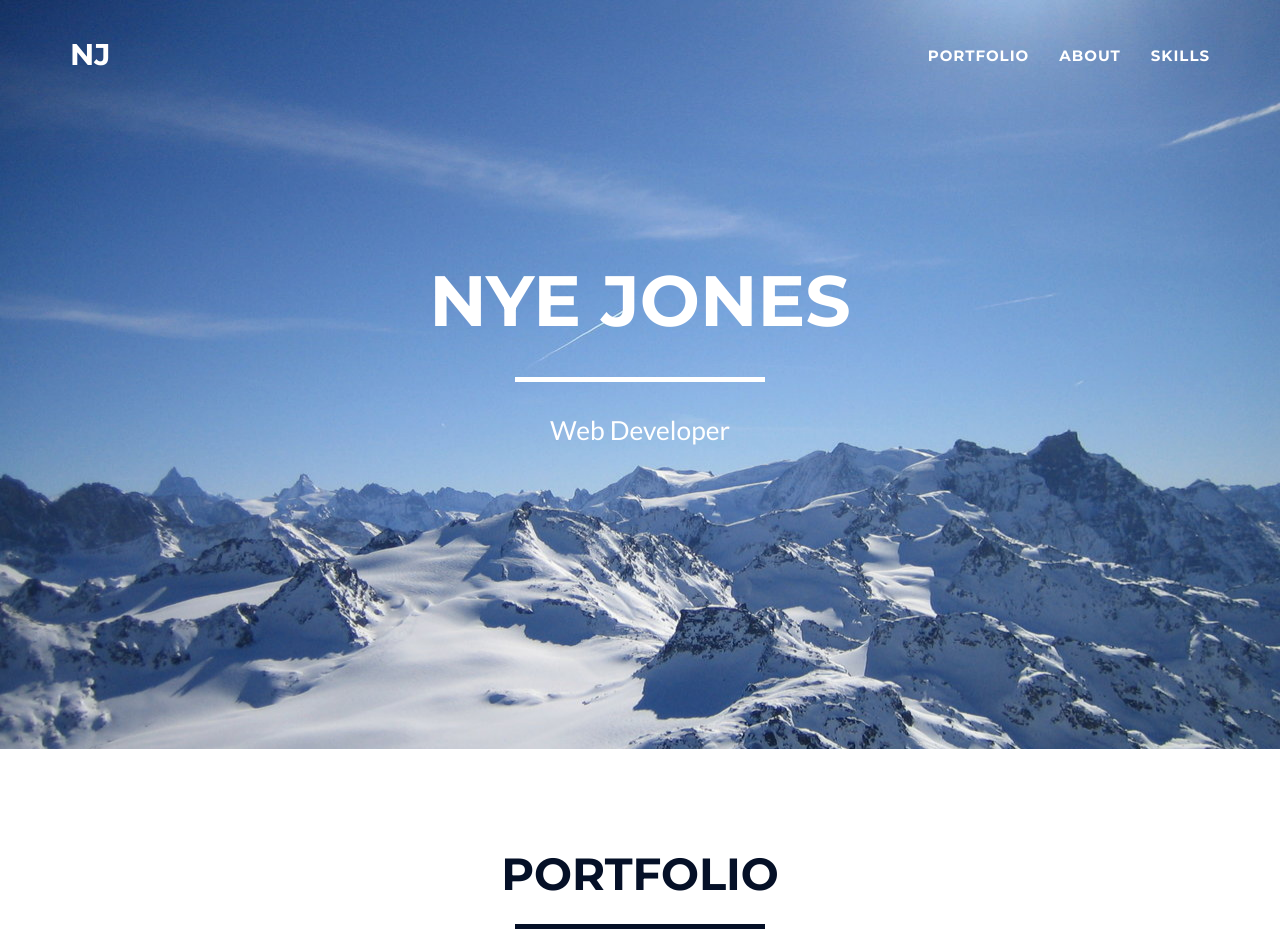
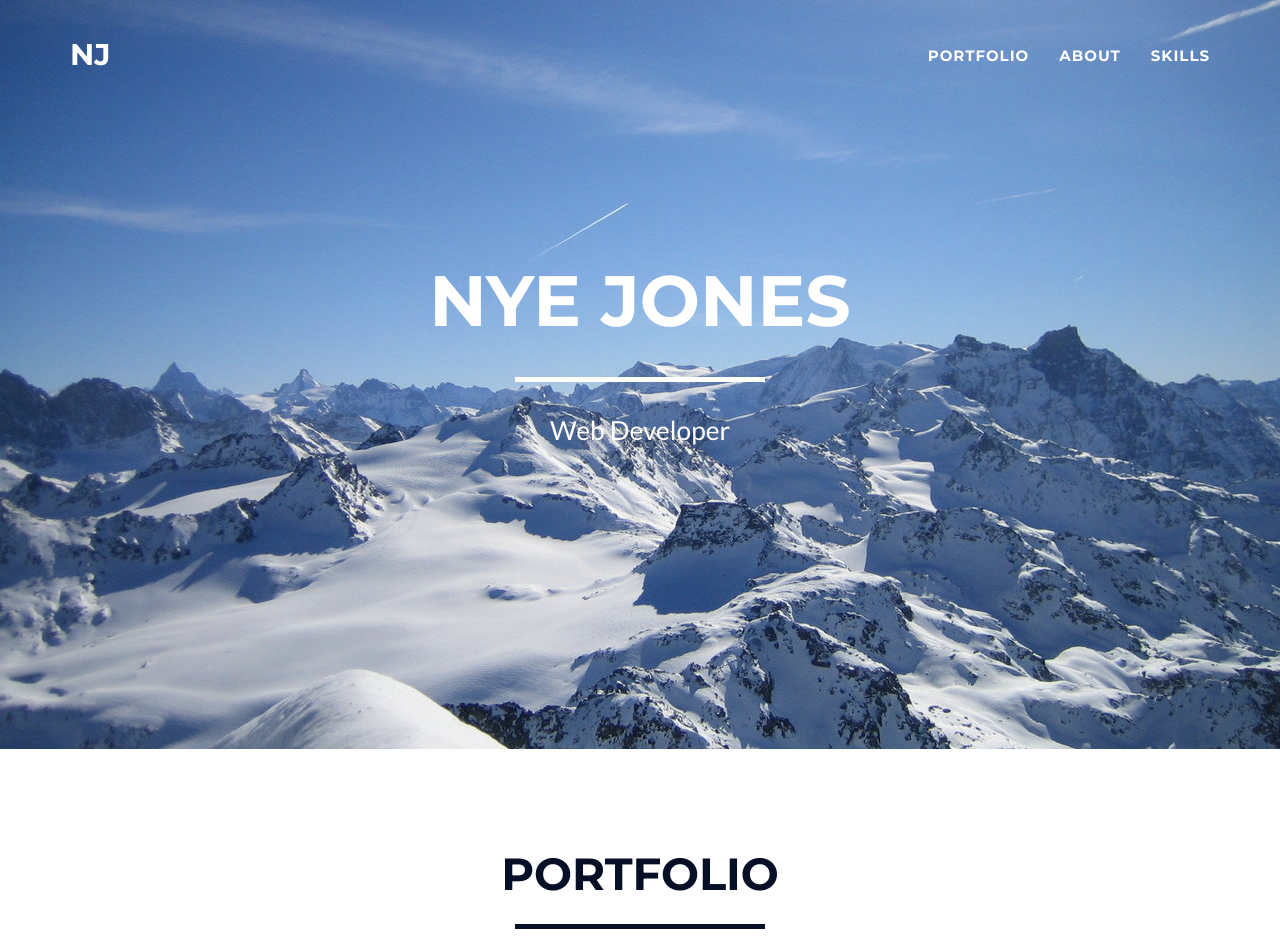
Before and after one commit to NJonesy/NJonesy.github.io, a Jekyll site: the page built from index.html, in a window 1280 px wide and 1400 px high. Shown: the top 952 px of the window. Built offline with Jekyll 4.4.1, drawn with Linux system fonts in a browser that asks for light colours; grey boxes are pictures that could not be loaded.

Commit message:
parallax effect added to image

```diff
--- a/_includes/about.html
+++ b/_includes/about.html
@@ -1,5 +1,5 @@
  <!-- About Section -->
-    <section class="success" id="about">
+    <section class="success parallax-window" data-parallax="scroll" data-image-src="img/beautiful_snowy_mountains_by_morteng.jpg" id="about">
         <div class="container">
             <div class="row">
                 <div class="col-lg-12 text-center">
--- a/_includes/header.html
+++ b/_includes/header.html
@@ -1,9 +1,8 @@
     <!-- Header -->
-    <header>
+    <header class="parallax-window" data-parallax="scroll" data-image-src="img/beautiful_snowy_mountains_by_morteng.jpg">
         <div class="container">
             <div class="row">
                 <div class="col-lg-12">
-                    <!-- <img class="img-responsive" src="img/headshot.jpg" width="200px" alt=""> -->
                     <div class="intro-text">
                         <span class="name">Nye Jones</span>
                         <hr class="star-light">
--- a/_includes/js.html
+++ b/_includes/js.html
@@ -8,6 +8,7 @@
     <script src="{{ "/js/jquery.easing.min.js" }}"></script>
     <script src="{{ "/js/classie.js" }}"></script>
     <script src="{{ "/js/cbpAnimatedHeader.js" }}"></script>
+    <script src="{{ "/js/parallax.min.js" }}"></script>
 
     <!-- Contact Form JavaScript -->
     <script src="{{ "/js/jqBootstrapValidation.js" }}"></script>
--- a/style.css
+++ b/style.css
@@ -90,8 +90,8 @@ header {
     text-align: center;
     color: #fff;
     /*background: url("http://pre13.deviantart.net/d783/th/pre/i/2008/285/1/d/beautiful_snowy_mountains_by_morteng.jpg");*/
-    background-image: url("img/beautiful_snowy_mountains_by_morteng.jpg");
-    background-size: cover;
+/*    background-image: url("img/beautiful_snowy_mountains_by_morteng.jpg");
+*/    background-size: cover;
 }
 
 header .container {
@@ -196,7 +196,7 @@ section h2 {
 section.success {
     color: #fff;
     /*background: url("https://c1.staticflickr.com/5/4011/4550812850_10d35acb9e_b.jpg");*/
-    background-image: url("img/sky.jpg");
+/*    background-image: url("img/sky.jpg");*/
     background-size: cover;
     text-align: center;
 
```
Also changed, not shown: js/parallax.min.js (added).
